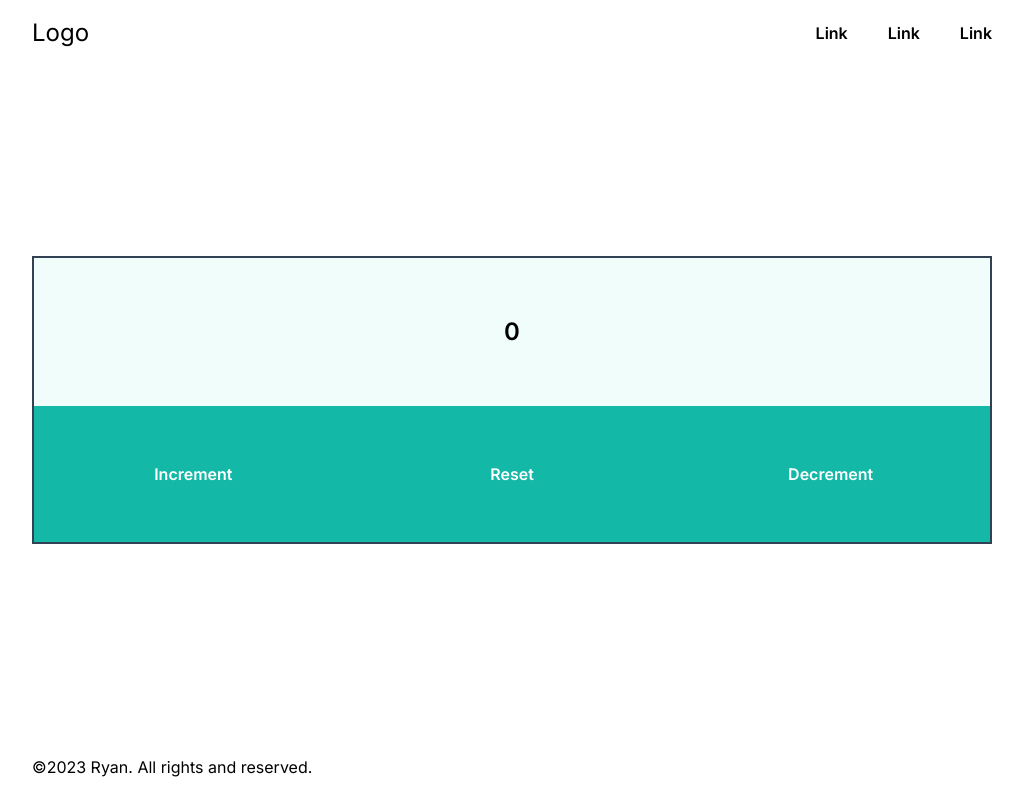
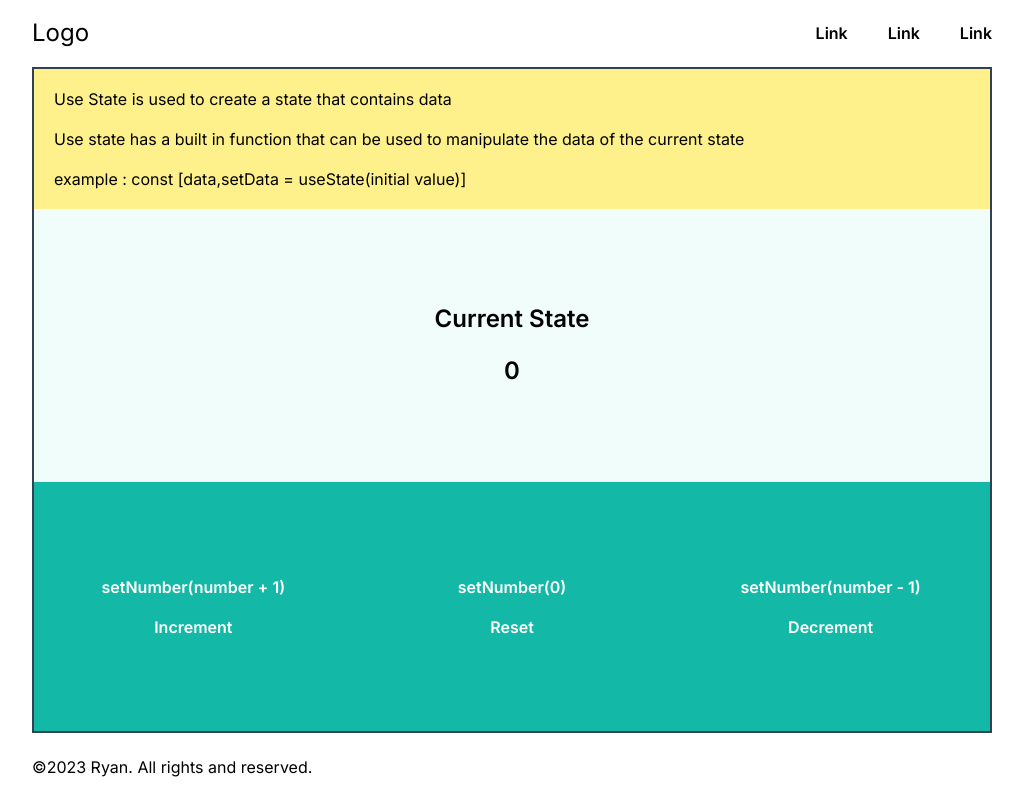
Before and after one commit to ryanfadhilah/hooks-next, a Next.js app: page /hookState in a window 1280 px wide. Shown: the whole page, without its empty margins (128-1151 px from the left). Built offline with nearby package versions, Linux system fonts and the light colour scheme.

Commit message:
add explanation

```diff
--- a/src/app/(page)/hookState/page.jsx
+++ b/src/app/(page)/hookState/page.jsx
@@ -9,17 +9,27 @@ const HookState = () => {
         <main className='w-full h-full grid grid-cols-1 items-center'>
 
             {/* App */}
-            <div className='w-full h-72 grid grid-cols-1 border-solid roi border-2 border-slate-700'>
-                <div className='bg-teal-50 flex justify-center items-center text-2xl font-semibold'>
-                    {number}
-                </div>
 
-                <div className='grid grid-cols-3'>
-                    <button className='bg-teal-500 text-white font-semibold hover:bg-black transition-all ease-in-out duration-200' onClick={() => setNumber(number + 1)}>Increment</button>
-                    <button className='bg-teal-500 text-white font-semibold hover:bg-black transition-all ease-in-out duration-200' onClick={() => setNumber(0)}>Reset</button>
-                    <button className='bg-teal-500 text-white font-semibold hover:bg-black transition-all ease-in-out duration-200' onClick={() => setNumber(number - 1)}>Decrement</button>
-                </div>
-            </div>
+            <section className='w-full h-full flex flex-col border-solid roi border-2 border-slate-700'>
+                <section className='flex flex-col bg-yellow-200 p-5 gap-5'>
+                    <p>Use State is used to create a state that contains data</p>
+                    <p>Use state has a built in function that can be used to manipulate the data of the current state</p>
+                    <p>example : const [data,setData = useState(initial value)]</p>
+                </section>
+
+                <section className='h-full grid grid-cols-1 bg-pink-50'>
+                    <div className='bg-teal-50 flex flex-col justify-center items-center text-2xl font-semibold gap-5'>
+                        <div>Current State</div>
+                        <div>{number}</div>
+                    </div>
+
+                    <div className='grid grid-cols-3'>
+                        <button className='flex flex-col items-center justify-center gap-5 bg-teal-500 text-white font-semibold hover:bg-black transition-all ease-in-out duration-200' onClick={() => setNumber(number + 1)}> <p>setNumber(number + 1)</p> Increment</button>
+                        <button className='flex flex-col items-center justify-center gap-5 bg-teal-500 text-white font-semibold hover:bg-black transition-all ease-in-out duration-200' onClick={() => setNumber(0)}><p>setNumber(0)</p> Reset</button>
+                        <button className='flex flex-col items-center justify-center gap-5 bg-teal-500 text-white font-semibold hover:bg-black transition-all ease-in-out duration-200' onClick={() => setNumber(number - 1)}><p>setNumber(number - 1)</p> Decrement</button>
+                    </div>
+                </section>
+            </section>
         </main>
     )
 }
```
